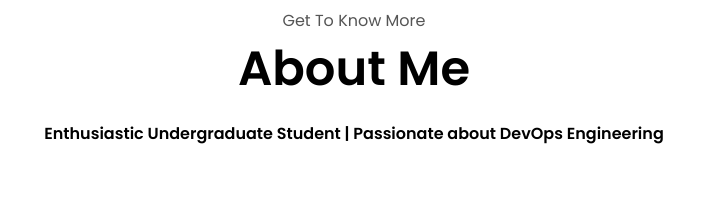
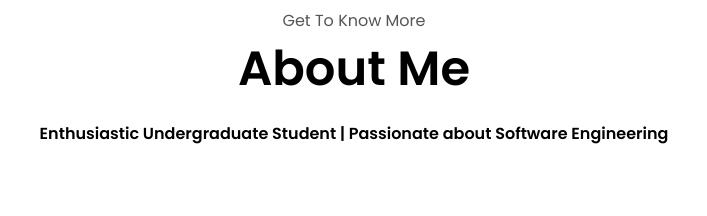
Before and after one commit to ISHANKA-git/IZAa-Portfolio, a plain HTML site: page index.html in a window 1280 px wide. Shown: the part 920-1136 px from the top of the page, 286-993 px from the left. Drawn offline with Linux system fonts and the light colour scheme.

Commit message:
Update index.html

```diff
--- a/index.html
+++ b/index.html
@@ -74,7 +74,7 @@
     <section id="about">
       <p class="section__text__p1">Get To Know More</p>
       <h1 class="title">About Me</h1>
-      <h5 class="sub-title"> Enthusiastic Undergraduate Student | Passionate about DevOps Engineering</h5>
+      <h5 class="sub-title"> Enthusiastic Undergraduate Student | Passionate about Software Engineering</h5>
       <div class="section-container">
         <div class="section__pic-container">
           <img
```
